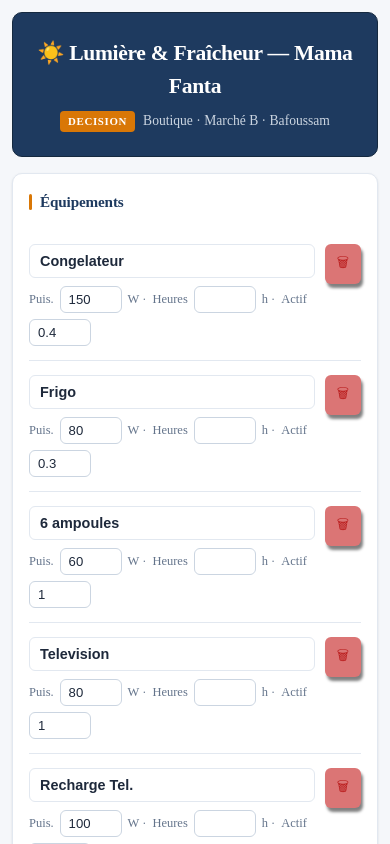
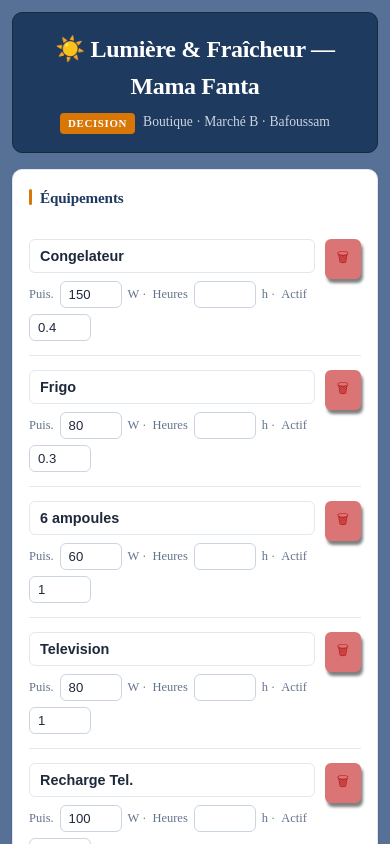
Before and after one commit to Abombidus/Mama_fanta-, a React (Vite) app: page / in a window 390 px wide. Shown: the top 844 px of the page. Built offline with nearby package versions, Linux system fonts and the light colour scheme.

Commit message:
5- Change BG color

```diff
--- a/src/Components/header/header.css
+++ b/src/Components/header/header.css
@@ -9,7 +9,7 @@
   border: 1px solid var(--marine-fonce);
 }
 .entete h1 {
-  font-size: 1.35rem;
+  font-size: 2.8rem;
   font-weight: 700;
   letter-spacing: -0.015em;
 }
@@ -32,3 +32,12 @@
   margin-right: 8px;
   vertical-align: middle;
 }
+
+@media (max-width: 700px) {
+  .entete {
+    padding: 18px;
+  }
+  .entete h1 {
+    font-size: 1.5rem;
+  }
+}
--- a/src/index.css
+++ b/src/index.css
@@ -21,7 +21,8 @@
   --danger-clair: #db7575;
 
   /* Neutres */
-  --fond: #f5f7fa;
+  /* --fond: #f5f7fa; */
+  --fond: #577096;
   --carte: #ffffff;
   --bord: #e2e8f0;
   --bord-fort: #cbd5e1;
@@ -420,16 +421,10 @@ tbody tr:hover {
 }
 
 /* ===== RESPONSIVE ===== */
-@media (max-width: 600px) {
+@media (max-width: 700px) {
   body {
     padding: 12px;
     font-size: 14px;
-  }
-  .entete {
-    padding: 18px;
-  }
-  .entete h1 {
-    font-size: 1.1rem;
   }
   .carte {
     padding: 16px;
```
